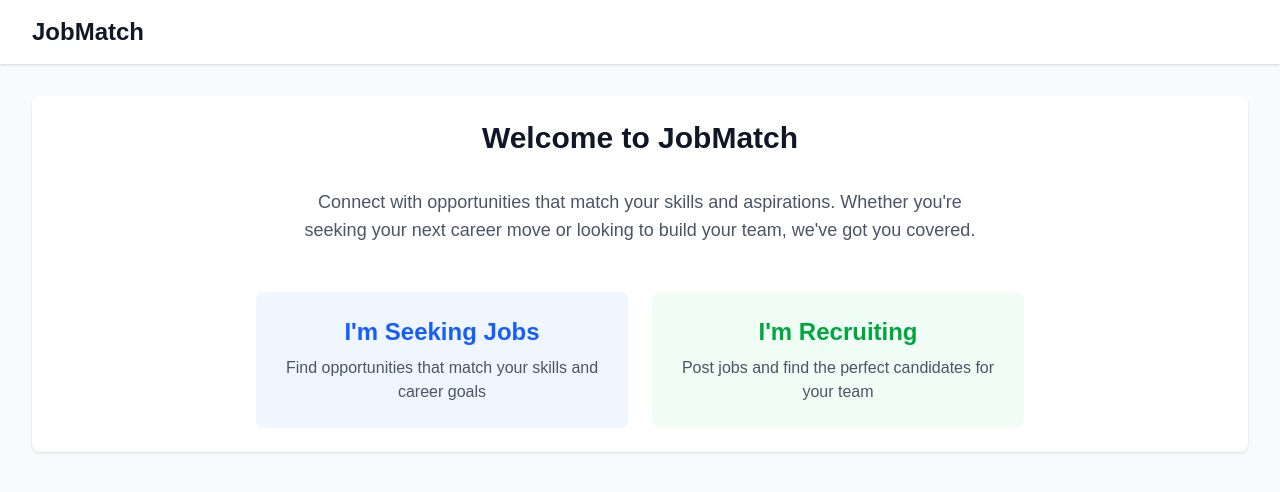
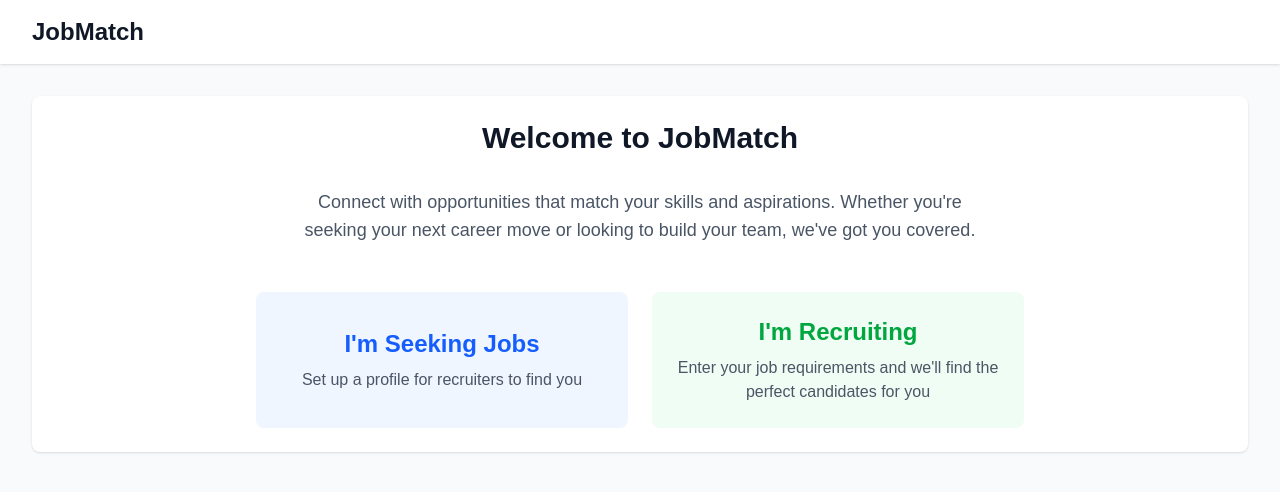
Before and after one commit to isakskold/jobmatch, a Next.js app: page / in a window 1280 px wide. Shown: the top 492 px of the page. Built offline with nearby package versions, Linux system fonts and the light colour scheme.

Commit message:
text updates

```diff
--- a/src/app/page.tsx
+++ b/src/app/page.tsx
@@ -31,7 +31,7 @@ export default function Home() {
                 I&apos;m Seeking Jobs
               </div>
               <p className="text-gray-600">
-                Find opportunities that match your skills and career goals
+                Set up a profile for recruiters to find you
               </p>
             </button>
 
@@ -43,7 +43,8 @@ export default function Home() {
                 I&apos;m Recruiting
               </div>
               <p className="text-gray-600">
-                Post jobs and find the perfect candidates for your team
+                Enter your job requirements and we&apos;ll find the perfect
+                candidates for you
               </p>
             </button>
           </div>
```
